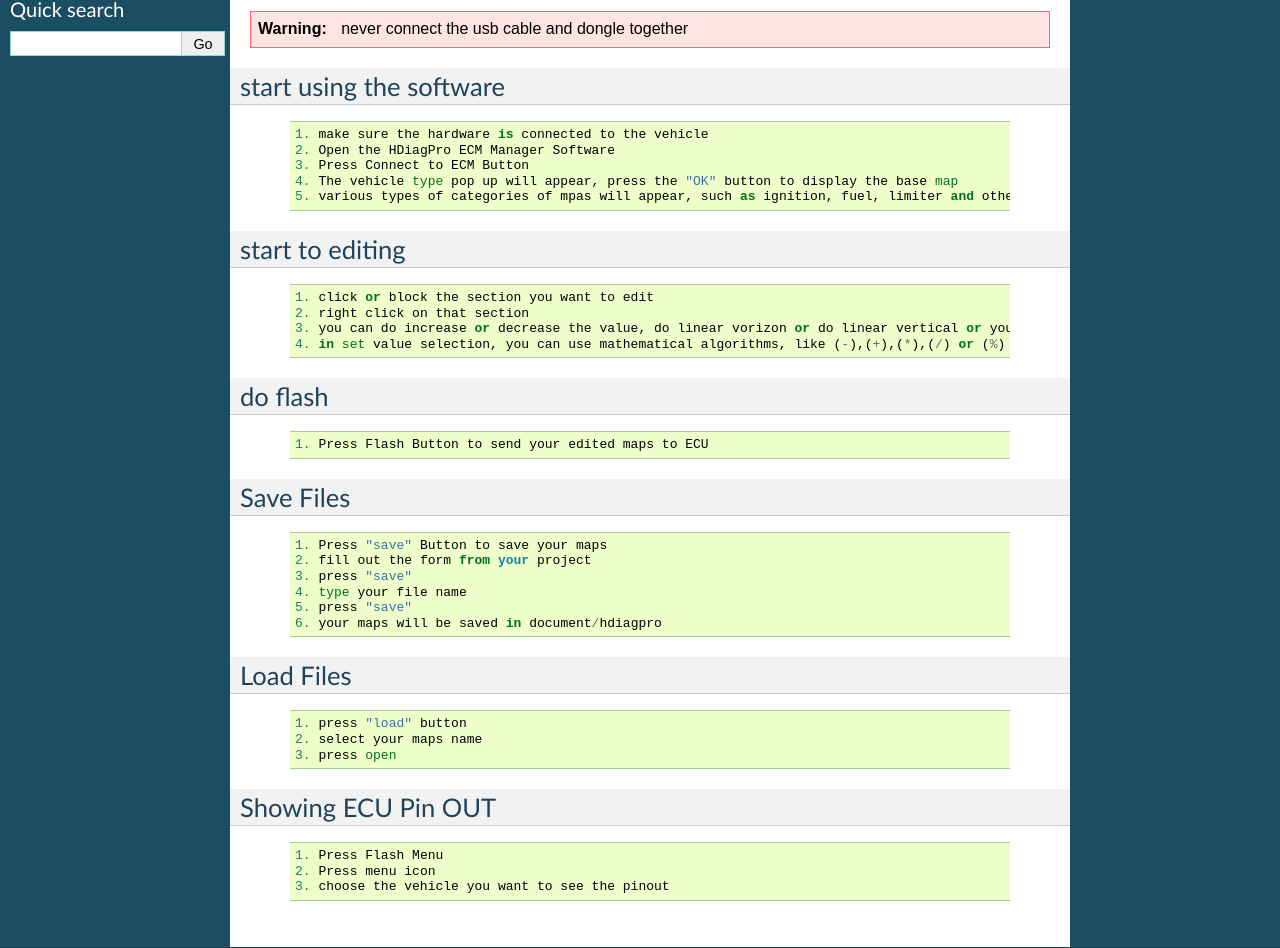
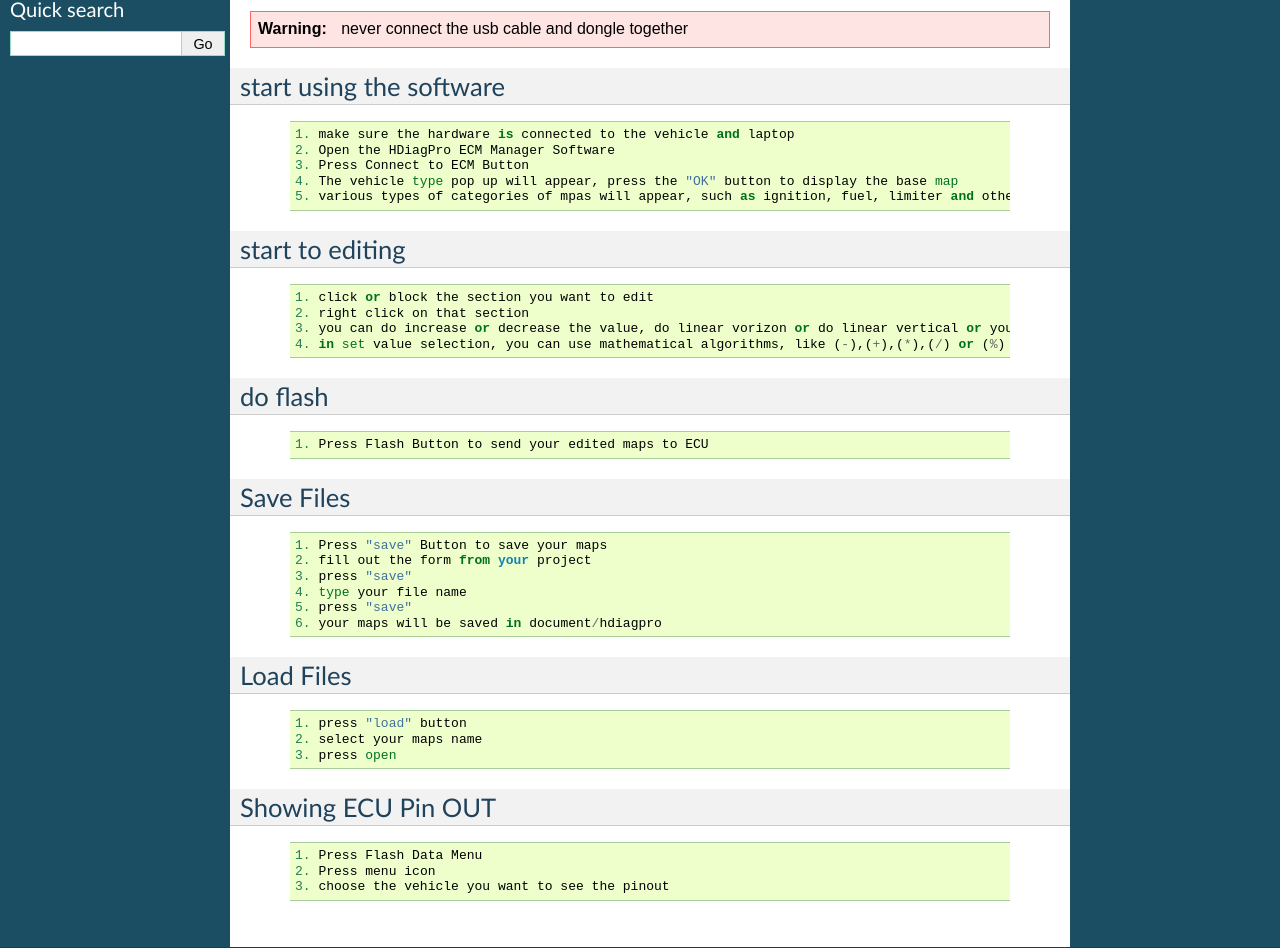
Before and after one commit to sooko/sookoDocumentation, a Sphinx documentation site: the page built from docs/api.rst, in a window 1280 px wide. Shown: the part 360-1308 px from the top of the page. Built offline with Sphinx 7.4.7, drawn with Linux system fonts in a browser that asks for light colours.

Commit message:
editing pinout

```diff
--- a/docs/api.rst
+++ b/docs/api.rst
@@ -33,7 +33,7 @@
 
  ::
 
-    1. make sure the hardware is connected to the vehicle
+    1. make sure the hardware is connected to the vehicle and laptop
     2. Open the HDiagPro ECM Manager Software
     3. Press Connect to ECM Button
     4. The vehicle type pop up will appear, press the "OK" button to display the base map
@@ -84,6 +84,6 @@
 
  ::
 
-    1. Press Flash Menu
+    1. Press Flash Data Menu
     2. Press menu icon
     3. choose the vehicle you want to see the pinout
```
